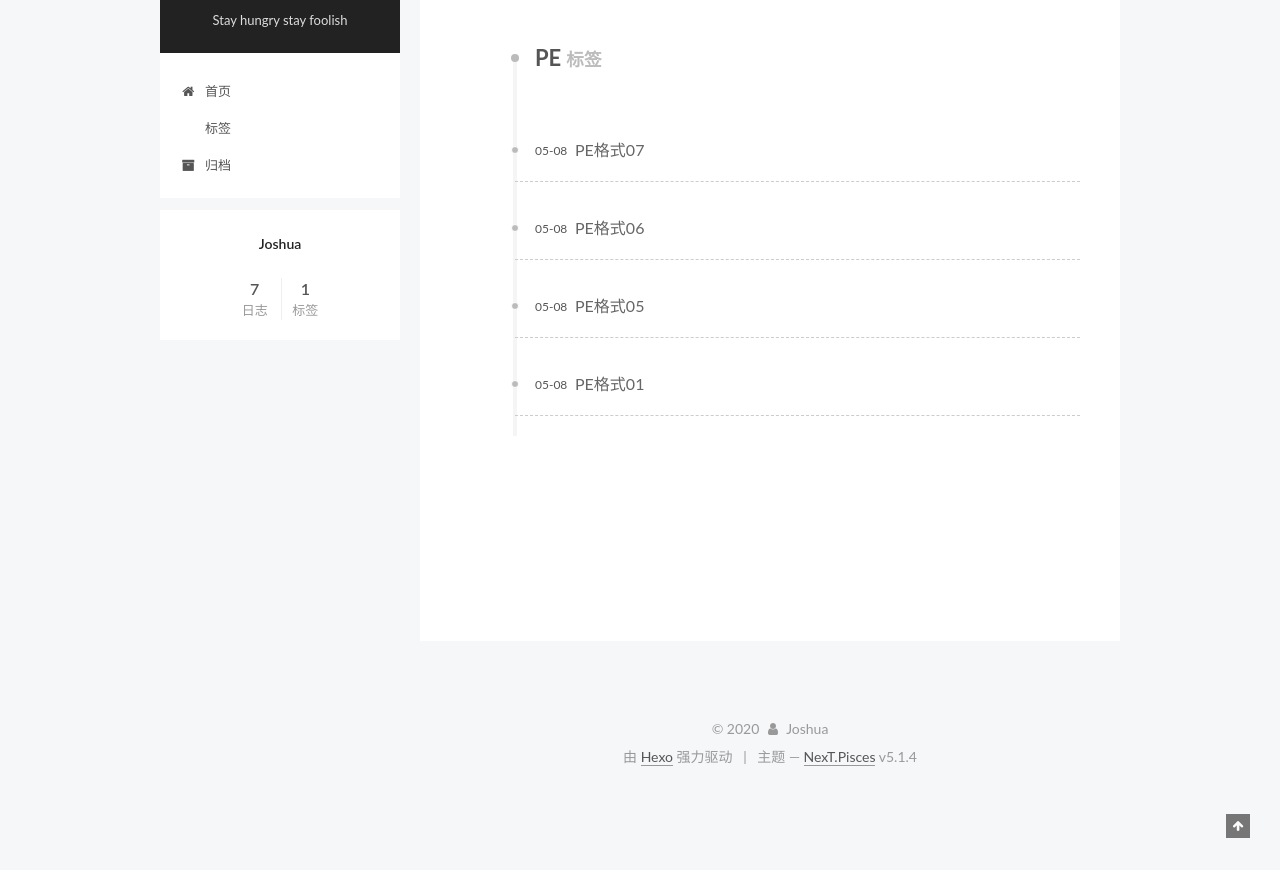
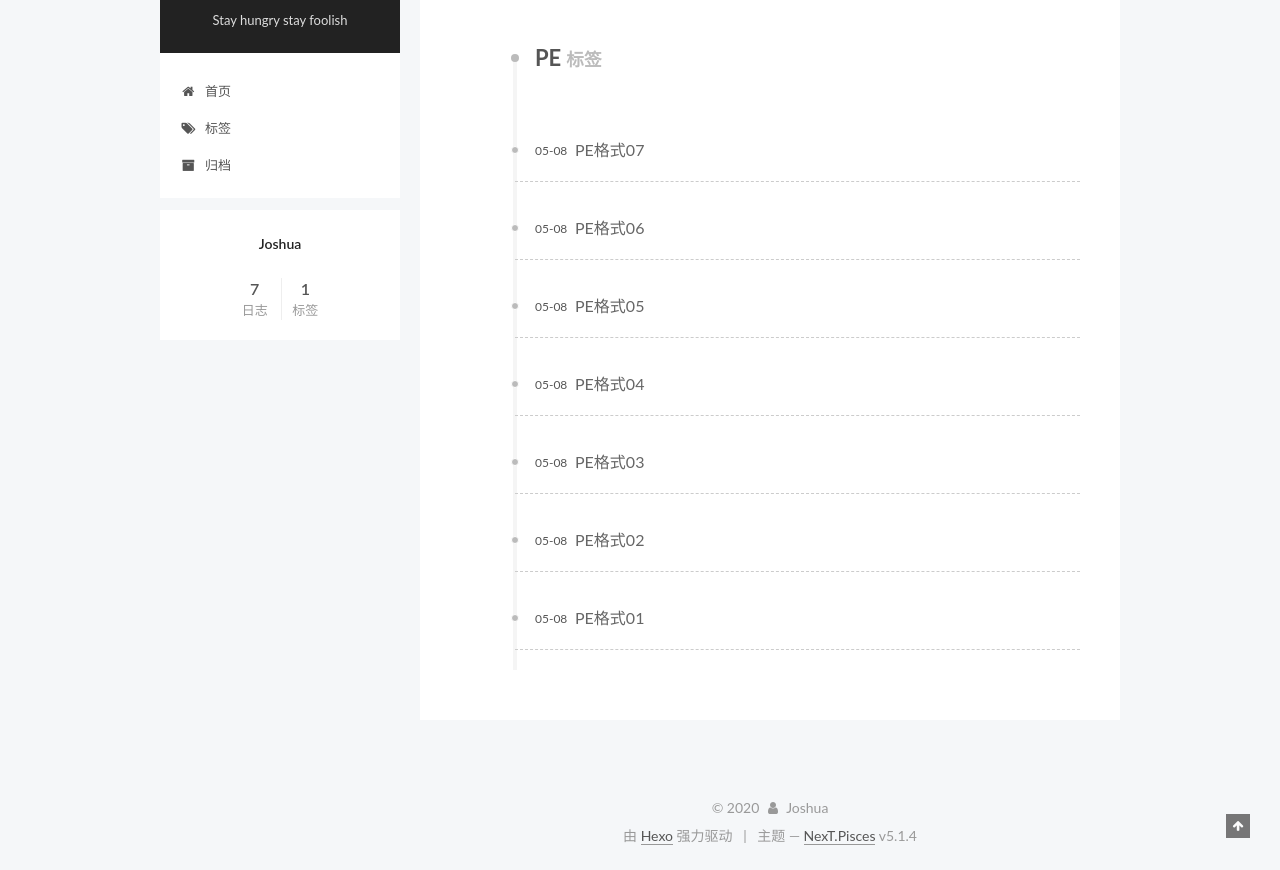
Before and after one commit to joshuachenn/joshua.github.io, a plain HTML site: page source/tags/PE/index.html in a window 1280 px wide. Shown: the part 62-932 px from the top of the page. Before the commit the page ends 853 px from the top, so only its background shows below. Drawn offline with Linux system fonts and the light colour scheme.

Commit message:
Site updated: 2020-05-08 23:20:12

```diff
--- a/source/tags/PE/index.html
+++ b/source/tags/PE/index.html
@@ -188,7 +188,7 @@
         <li class="menu-item menu-item-tags">
           <a href="/tags/" rel="section">
 
-              <i class="menu-item-icon fa fa-fw fa-/tags"></i> <br />
+              <i class="menu-item-icon fa fa-fw fa-tags"></i> <br />
 
             标签
           </a>
@@ -309,6 +309,90 @@
       <div class="post-meta">
         <time class="post-time" itemprop="dateCreated"
               datetime="2020-05-08T13:40:26+08:00"
+              content="2020-05-08" >
+          05-08
+        </time>
+      </div>
+
+    </header>
+  </article>
+
+
+
+
+
+  <article class="post post-type-normal" itemscope itemtype="http://schema.org/Article">
+    <header class="post-header">
+
+      <h2 class="post-title">
+
+            <a class="post-title-link" href="/2020/05/08/PE%E6%A0%BC%E5%BC%8F04/" itemprop="url">
+
+                <span itemprop="name">PE格式04</span>
+
+            </a>
+
+      </h2>
+
+      <div class="post-meta">
+        <time class="post-time" itemprop="dateCreated"
+              datetime="2020-05-08T13:40:15+08:00"
+              content="2020-05-08" >
+          05-08
+        </time>
+      </div>
+
+    </header>
+  </article>
+
+
+
+
+
+  <article class="post post-type-normal" itemscope itemtype="http://schema.org/Article">
+    <header class="post-header">
+
+      <h2 class="post-title">
+
+            <a class="post-title-link" href="/2020/05/08/PE%E6%A0%BC%E5%BC%8F03/" itemprop="url">
+
+                <span itemprop="name">PE格式03</span>
+
+            </a>
+
+      </h2>
+
+      <div class="post-meta">
+        <time class="post-time" itemprop="dateCreated"
+              datetime="2020-05-08T13:40:06+08:00"
+              content="2020-05-08" >
+          05-08
+        </time>
+      </div>
+
+    </header>
+  </article>
+
+
+
+
+
+  <article class="post post-type-normal" itemscope itemtype="http://schema.org/Article">
+    <header class="post-header">
+
+      <h2 class="post-title">
+
+            <a class="post-title-link" href="/2020/05/08/PE%E6%A0%BC%E5%BC%8F02/" itemprop="url">
+
+                <span itemprop="name">PE格式02</span>
+
+            </a>
+
+      </h2>
+
+      <div class="post-meta">
+        <time class="post-time" itemprop="dateCreated"
+              datetime="2020-05-08T13:38:02+08:00"
               content="2020-05-08" >
           05-08
         </time>
```
Also changed, not shown: 2020/05/08/PE格式01/index.html (+1 -1 lines), 2020/05/08/PE格式02/index.html (+10 -3 lines), 2020/05/08/PE格式03/index.html (+10 -3 lines), 2020/05/08/PE格式04/index.html (+10 -3 lines), 2020/05/08/PE格式05/index.html (+1 -1 lines), 2020/05/08/PE格式06/index.html (+1 -1 lines), 2020/05/08/PE格式07/index.html (+1 -1 lines), archives/2020/05/index.html (+1 -1 lines), archives/2020/index.html (+1 -1 lines), archives/index.html (+1 -1 lines), index.html (+1 -1 lines), tags/index.html (+1 -1 lines).
